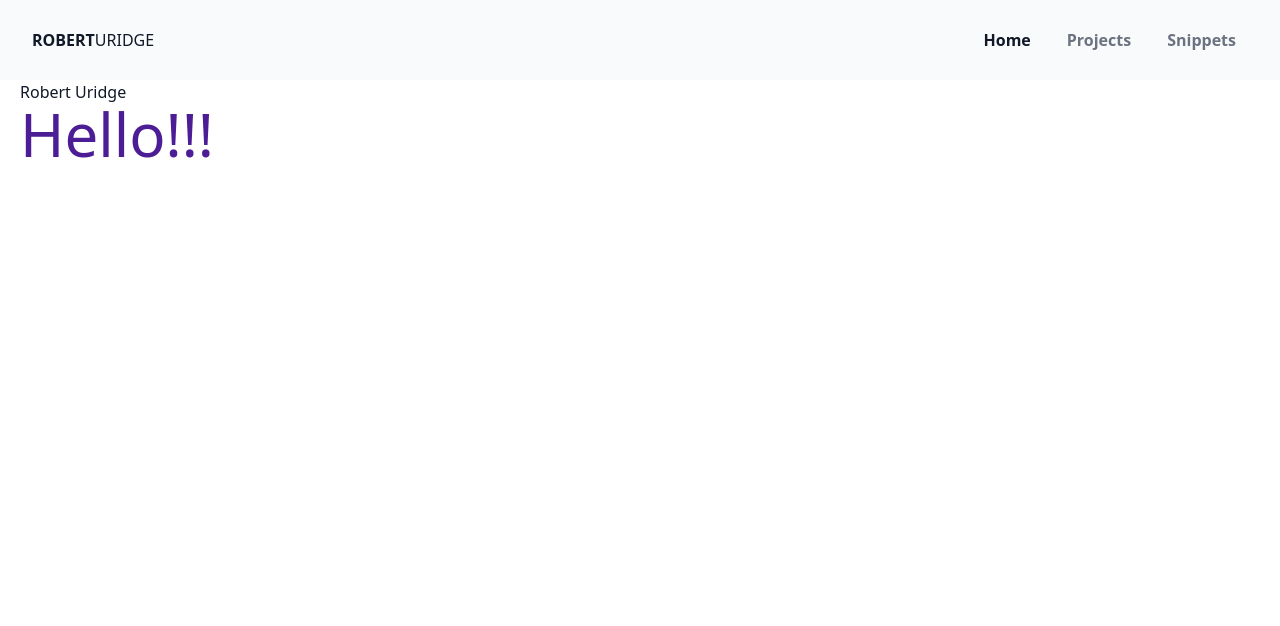
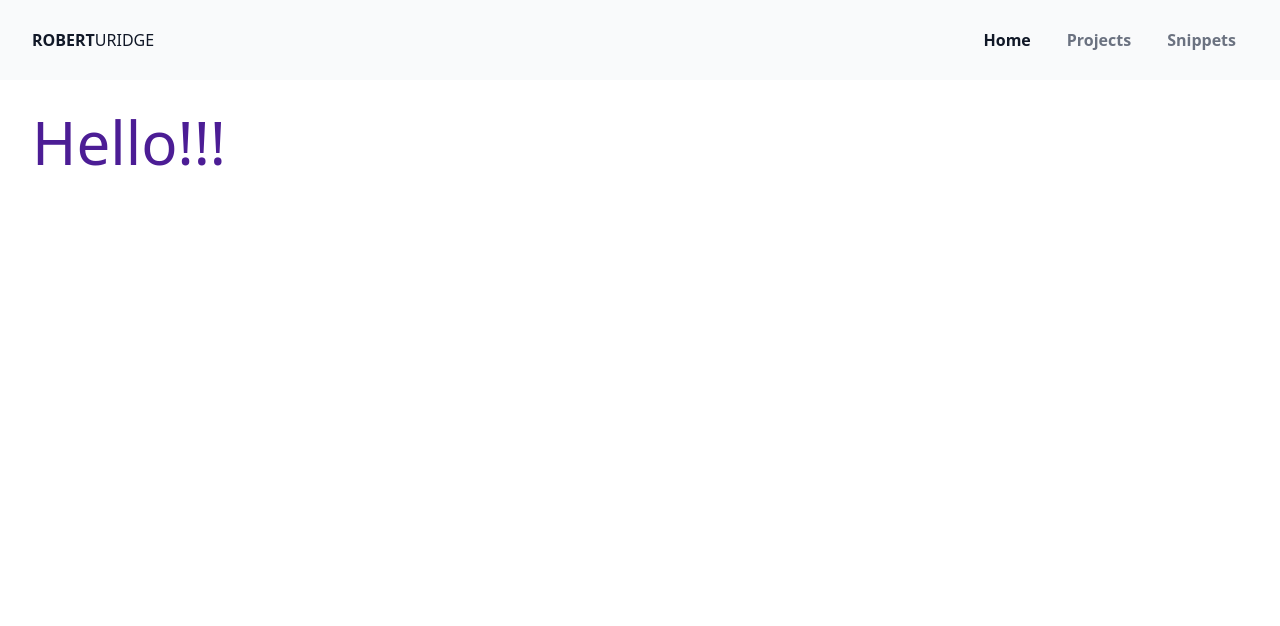
Before and after one commit to ruridge/uridge-gatsby, a Gatsby site: page / in a window 1280 px wide. Shown: the top 626 px of the page. Built offline with nearby package versions, Linux system fonts and the light colour scheme; Gatsby itself is replaced by a stand-in of ours.

Commit message:
feat: 🎸 unify page layout
update layout component to handle correctly positioning content on all
pages

```diff
--- a/src/components/layout.js
+++ b/src/components/layout.js
@@ -7,7 +7,11 @@ const Layout = ({ children }) => {
   return (
     <div className="flex flex-col min-h-screen antialiased text-gray-900">
       <MainNav />
-      <main className="flex-1">{children}</main>
+      <main className="flex-1">
+        <div className="max-w-screen-xl p-4 mx-auto sm:p-6 lg:p-8">
+          {children}
+        </div>
+      </main>
       <div class="p-8 hidden sm:block">
         <Footer />
       </div>
--- a/src/components/main-nav.js
+++ b/src/components/main-nav.js
@@ -29,7 +29,7 @@ function MainNav() {
 
   return (
     <nav className="bg-gray-50">
-      <div className="pl-4 pr-2 mx-auto max-w-7xl sm:px-6 lg:px-8">
+      <div className="max-w-screen-xl pl-4 pr-2 mx-auto sm:px-6 lg:px-8">
         <div className="flex items-center justify-between h-16 lg:h-20">
           {/* Logos */}
           <div className="flex items-center flex-shrink-0">
--- a/src/pages/index.js
+++ b/src/pages/index.js
@@ -8,12 +8,9 @@ function IndexPage() {
   return (
     <Layout>
       <Seo title={siteTitle} />
-      <div className="max-w-screen-xl px-5 mx-auto">
-        <span>{siteTitle}</span>
-        <h1 className="font-sans text-6xl font-medium text-purple-900">
-          Hello!!!
-        </h1>
-      </div>
+      <h1 className="font-sans text-6xl font-medium text-purple-900">
+        Hello!!!
+      </h1>
     </Layout>
   );
 }
```
